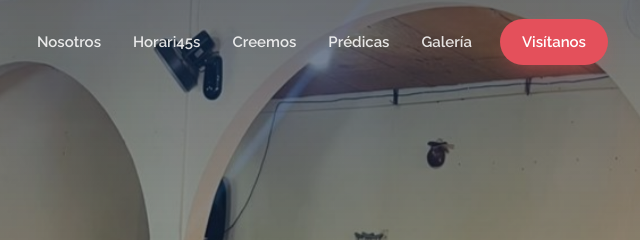
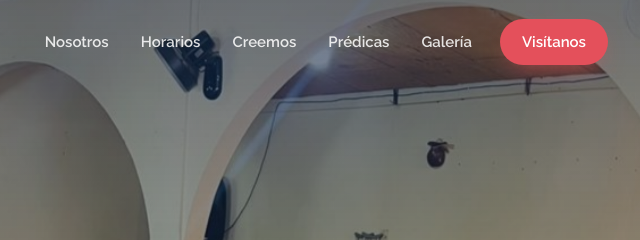
Before and after one commit to iglesiaviviendoporfe77-Iglesia/iglesiabiblicaviviendoporfe, a plain HTML site: page index.html in a window 1280 px wide. Shown: the top 240 px of the page, 632-1272 px from the left. Drawn offline with Linux system fonts and the light colour scheme.

Commit message:
Edición desde el Editor Web: 1 cambio(s)

```diff
--- a/index.html
+++ b/index.html
@@ -603,7 +603,7 @@ footer .marca{color:#fff;margin-bottom:18px}
     <nav aria-label="Principal">
       <ul class="menu" id="menu">
         <li><a href="#bienvenidos">Nosotros</a></li>
-        <li><a href="#horarios">Horari45s</a></li>
+        <li><a href="#horarios">Horarios</a></li>
         <li><a href="#creemos">Creemos</a></li>
         <li><a href="#predicas">Prédicas</a></li>
         <li><a href="#galeria">Galería</a></li>
```
